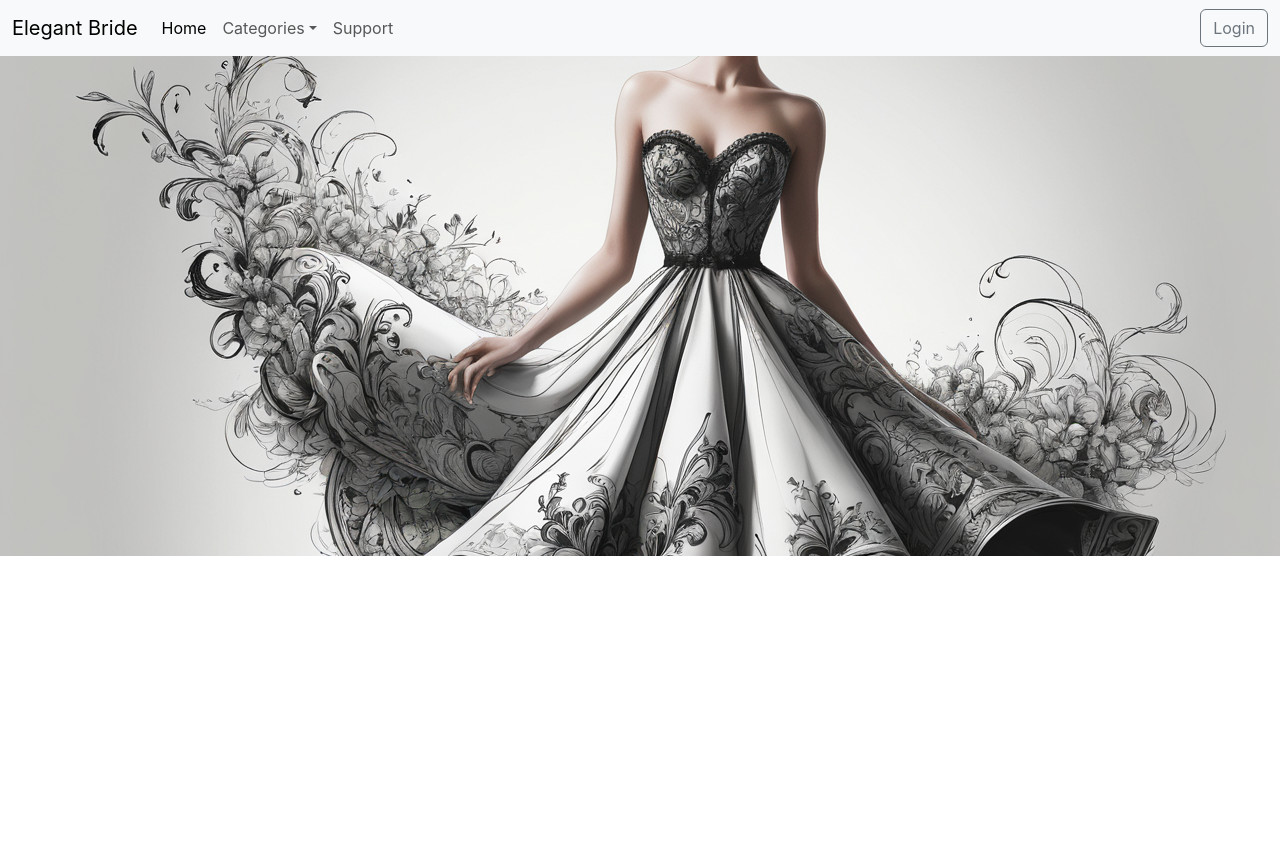
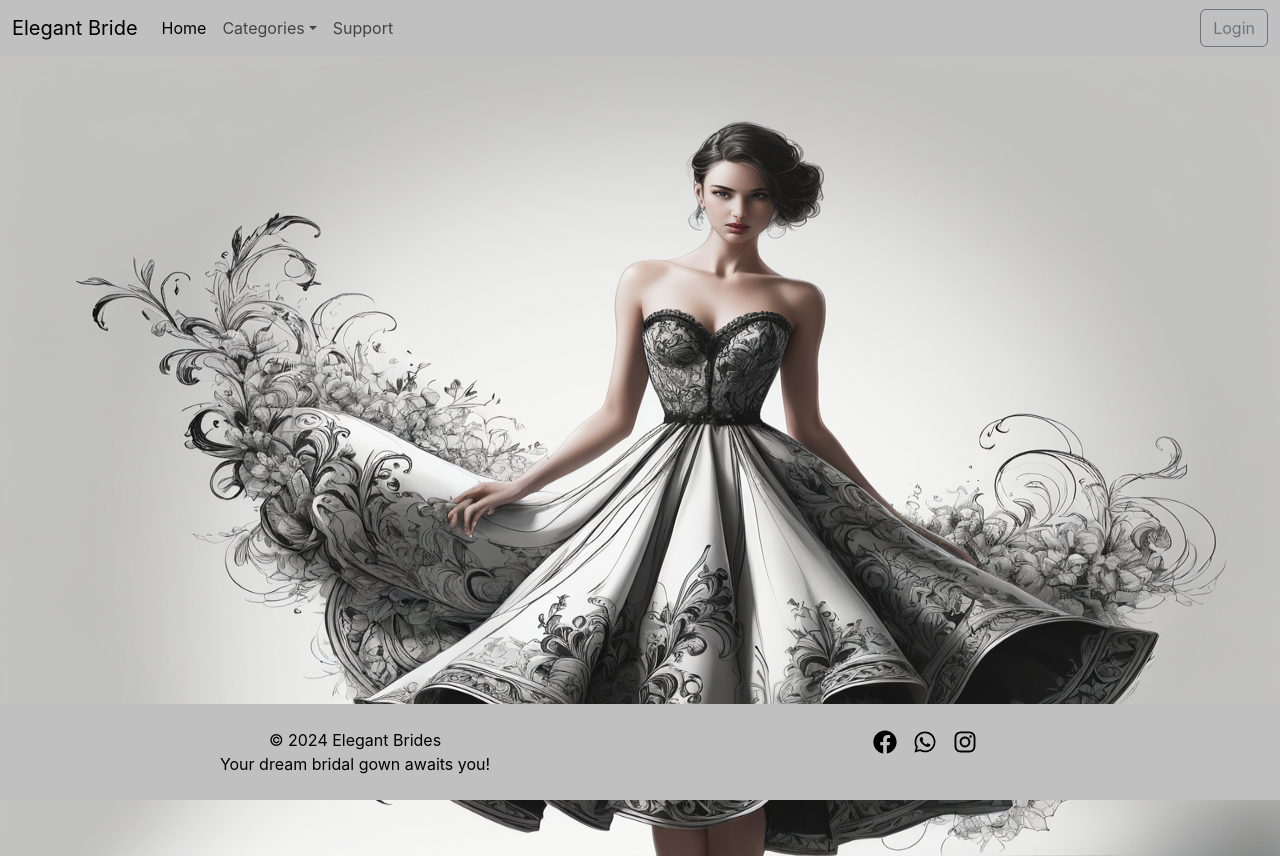
Before and after one commit to tareq-saymeh/ElegantBrides, a React (Create React App) app in the folder frontend/client/: page / in a window 1280 px wide. Before the commit the page ends 800 px from the top, so only its background shows below. Built offline with nearby package versions, Linux system fonts and the light colour scheme; no server answers.

Commit message:
build footer and some customization to layout

```diff
--- a/frontend/client/package.json
+++ b/frontend/client/package.json
@@ -6,8 +6,11 @@
     "@testing-library/jest-dom": "^5.17.0",
     "@testing-library/react": "^13.4.0",
     "@testing-library/user-event": "^13.5.0",
+    "bootstrap": "^5.3.3",
     "react": "^18.3.1",
+    "react-bootstrap": "^2.10.4",
     "react-dom": "^18.3.1",
+    "react-icons": "^5.2.1",
     "react-router-dom": "^6.24.1",
     "react-scripts": "5.0.1",
     "web-vitals": "^2.1.4"
--- /dev/null
+++ b/frontend/client/src/components/Footer/Footer.js
@@ -0,0 +1,33 @@
+import React from 'react';
+import { Container, Row, Col } from 'react-bootstrap';
+import { FaFacebook, FaWhatsapp, FaInstagram } from 'react-icons/fa';
+
+function Footer() {
+  return (
+  <>
+    <footer className="text-white py-4">
+      <Container>
+        <Row>
+          <Col md={6} className="text-center text-md-left text-black">
+            <p className="mb-0">&copy; 2024 Elegant Brides</p>
+            <p className="mb-0">Your dream bridal gown awaits you!</p>
+          </Col>
+          <Col md={6} className="text-center text-md-right">
+            <a href="#" className="text-black mx-2" aria-label="Facebook">
+              <FaFacebook size={24} />
+            </a>
+            <a href="#" className="text-black mx-2" aria-label="WhatsApp">
+              <FaWhatsapp size={24} />
+            </a>
+            <a href="#" className="text-black mx-2" aria-label="Instagram">
+              <FaInstagram size={24} />
+            </a>
+          </Col>
+        </Row>
+      </Container>
+    </footer>
+  </>
+  );
+}
+
+export default Footer;
--- a/frontend/client/src/components/Navbar/Navbar.js
+++ b/frontend/client/src/components/Navbar/Navbar.js
@@ -2,7 +2,7 @@ import React from 'react'
 
 function Navbar() {
   return (
-    <nav className="navbar navbar-expand-lg bg-body-tertiary">
+    <nav className="navbar navbar-expand-lg sticky-top">
   <div className="container-fluid">
     <a className="navbar-brand" href="#">Elegant Bride</a>
     <button className="navbar-toggler" type="button" data-bs-toggle="collapse" data-bs-target="#navbarSupportedContent" aria-controls="navbarSupportedContent" aria-expanded="false" aria-label="Toggle navigation">
--- a/frontend/client/src/components/Pages/Home.js
+++ b/frontend/client/src/components/Pages/Home.js
@@ -1,13 +1,17 @@
 import React from 'react'
 import Navbar from '../Navbar/Navbar'
-import image1 from '../images/generate images 09fd8f15-eeb7-4cee-98b1-301aca6ed85f.png'//should change it just for test
+import image1 from '../images/img1.png'//should change it just for test
+import Footer from '../Footer/Footer.js'
+import SearchBar from '../Searchbar/Searchbar.js'
 
 function Home() {
   return (
     <>
     <Navbar/>
     <img src={image1} className="img-flui Home-header" alt="..." />
+    <Footer/>
     </>
+
   )
 }
 
--- a/frontend/client/src/style.css
+++ b/frontend/client/src/style.css
@@ -4,9 +4,40 @@
     --text-color: #0000;
   }
 
-  .Home-header{
-    width: 100%; /* Make the image take the full width of its container */
-    height: auto; /* Maintain the aspect ratio */
-    max-height: 500px; /* Set a max height to ensure landscape orientation */
-    object-fit: cover;
+  .navbar{
+    background-color: var(--primary);
+    z-index: 1000; /* Ensure the navbar stays on top */
   }
+
+/* src/components/Home.css */
+
+
+*{
+  overflow: hidden; /* We should to remove it, it's only for testing*/
+}
+.Home-header {
+  height: 100vh; /* Full viewport height */
+  width: 100%;
+  display: flex;
+}
+
+
+
+/* src/components/Footer/Footer.css */
+
+footer {
+  width: 100%;
+  position: fixed;
+  bottom: 0;
+  background-color: var(--primary);
+  color:#0000
+}
+
+
+footer a {
+  color: #fff;
+}
+
+footer a:hover {
+  color: #ccc;
+}
```
Also changed, not shown: frontend/client/src/components/images/img1.png (renamed from frontend/client/src/components/images/generate images 09fd8f15-eeb7-4cee-98b1-301aca6ed85f.png), 1 other file (tests, documents, lock files or other folders).
